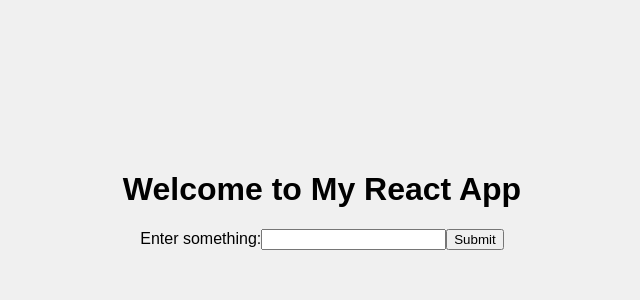
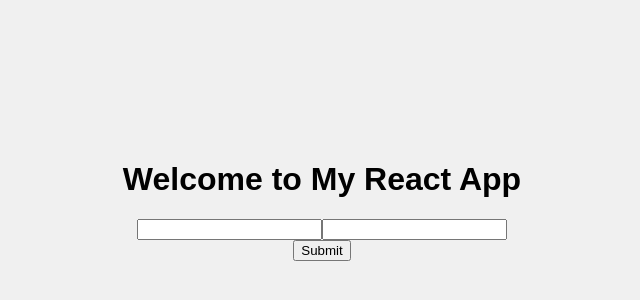
Before and after one commit to toyomoly/zod-validate-sample, a React (Create React App) app: page / in a window 1280 px wide. Shown: the part 200-500 px from the top of the page, without its empty margins (318-958 px from the left). Built offline with nearby package versions, Linux system fonts and the light colour scheme; the HTML template or start-up script is replaced by a standard one.

Commit message:
zodによるバリデーション

```diff
--- a/package.json
+++ b/package.json
@@ -3,6 +3,7 @@
   "version": "0.1.0",
   "private": true,
   "dependencies": {
+    "@hookform/resolvers": "^3.9.0",
     "@testing-library/jest-dom": "^5.17.0",
     "@testing-library/react": "^13.4.0",
     "@testing-library/user-event": "^13.5.0",
--- a/src/App.tsx
+++ b/src/App.tsx
@@ -1,12 +1,12 @@
 import React from 'react';
 import './App.css';
-import FormComponent from './components/FormComponent';
+import CustomForm from './components/CustomForm';
 
 function App() {
   return (
     <div className="App">
       <h1>Welcome to My React App</h1>
-      <FormComponent />
+      <CustomForm />
     </div>
   );
 }
--- /dev/null
+++ b/src/components/CustomForm.tsx
@@ -0,0 +1,52 @@
+// src/components/CustomForm.tsx
+
+import React from 'react';
+import { useForm, useFieldArray } from 'react-hook-form';
+import { zodResolver } from '@hookform/resolvers/zod';
+import { userFormInputValidateSchema, InvitationUserFormInput } from '../types/validationSchemas';
+
+const CustomForm: React.FC = () => {
+  const initState: { users: InvitationUserFormInput[] } = {
+    users: [
+      {
+        name: "",
+        email: "",
+      },
+    ],
+  };
+  const formMethods = useForm({
+    defaultValues: initState,
+    mode: "onChange",
+    resolver: zodResolver(userFormInputValidateSchema), // バリデーションスキーマの設定
+  });
+  const { handleSubmit, register, formState: { errors } } = formMethods;
+
+  const { fields } = useFieldArray({
+    control: formMethods.control,
+    name: "users",
+  });
+
+  const onSubmit = (data: any) => {
+    console.log(data); // フォームのデータを処理するロジックを記述
+  };
+
+  return (
+    <form onSubmit={handleSubmit(onSubmit)}>
+      {fields.map((field, index) => (
+        <div key={index}>
+          <input type="text" {...register(`users.${index}.name`)} />
+          <input type="text" {...register(`users.${index}.email`)} />
+          {errors.users?.[index]?.name && (
+            <span style={{ color: 'red' }}>{errors.users[index].name.message}</span>
+          )}
+          {errors.users?.[index]?.email && (
+            <span style={{ color: 'red' }}>{errors.users[index].email.message}</span>
+          )}
+        </div>
+      ))}
+      <button type="submit">Submit</button>
+    </form>
+  );
+};
+
+export default CustomForm;
--- a/src/components/FormComponent.tsx
+++ /dev/null
@@ -1,26 +0,0 @@
-import React, { useState, ChangeEvent, FormEvent } from 'react';
-
-function FormComponent() {
-  const [inputValue, setInputValue] = useState<string>('');
-
-  const handleChange = (event: ChangeEvent<HTMLInputElement>) => {
-    setInputValue(event.target.value);
-  };
-
-  const handleSubmit = (event: FormEvent) => {
-    event.preventDefault();
-    alert(`Submitted value: ${inputValue}`);
-  };
-
-  return (
-    <form onSubmit={handleSubmit}>
-      <label>
-        Enter something:
-        <input type="text" value={inputValue} onChange={handleChange} />
-      </label>
-      <button type="submit">Submit</button>
-    </form>
-  );
-}
-
-export default FormComponent;
--- /dev/null
+++ b/src/types/validationSchemas.ts
@@ -0,0 +1,24 @@
+import { z } from 'zod';
+
+const userFormInputZodSchema = z.object({
+  name: z.string(),
+  email: z.string(),
+});
+
+export type InvitationUserFormInput = z.infer<
+  typeof userFormInputZodSchema
+>;
+
+export const userFormInputValidateSchema = z.object({
+  users: z.array(
+    z.object({
+      name: z
+        .string()
+        .min(1, { message: "入力してください" })
+        .max(32, {
+          message: "32文字以下で入力してください",
+        }),
+      email: z.string().min(1, { message: "入力してください" }),
+    })
+  ),
+});
```
Also changed, not shown: 1 other file (tests, documents, lock files or other folders).
